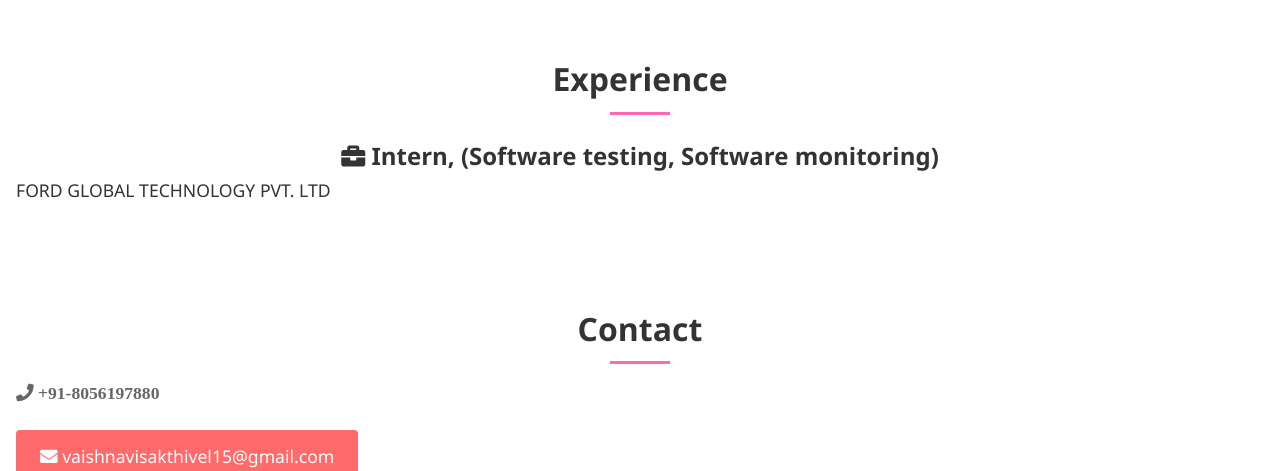
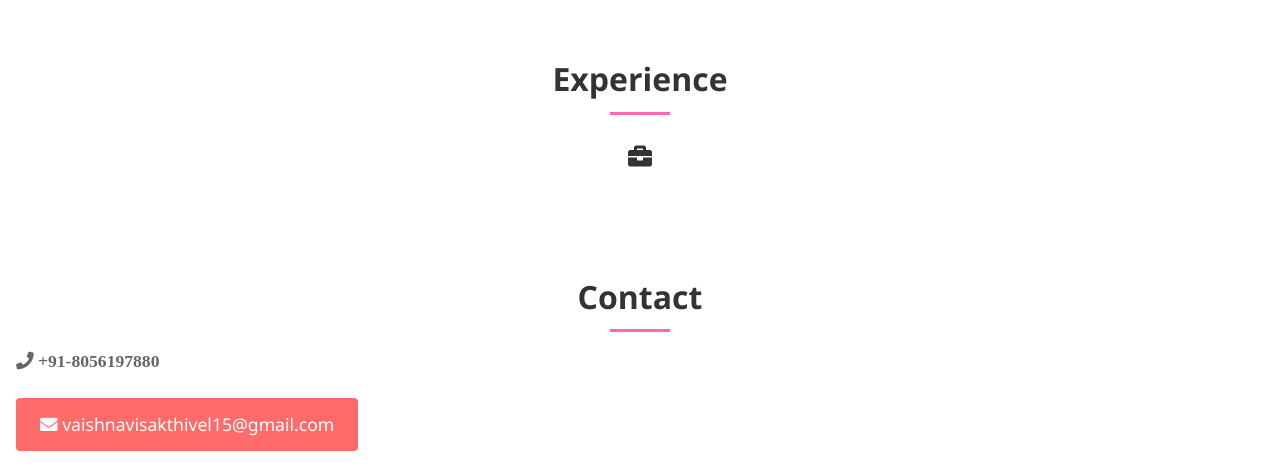
Before and after one commit to vaishnavi-sakthivel/vaishnaviportfolio, a plain HTML site: page index.html in a window 1280 px wide. Shown: the part 1978-2449 px from the top of the page. Drawn offline with nearby package versions, Linux system fonts and the light colour scheme.

Commit message:
Update index.html

```diff
--- a/index.html
+++ b/index.html
@@ -77,8 +77,8 @@
 
         <section id="experience" class="experience" class="fade-in">
             <h1>Experience</h1>
-            <h2><i class="fas fa-briefcase"></i> Intern, (Software testing, Software monitoring)</h2>
-            <p>FORD GLOBAL TECHNOLOGY PVT. LTD </p>
+            <h2><i class="fas fa-briefcase"></i> </h2>
+            <p> </p>
             <p>
 
          </p>
```
